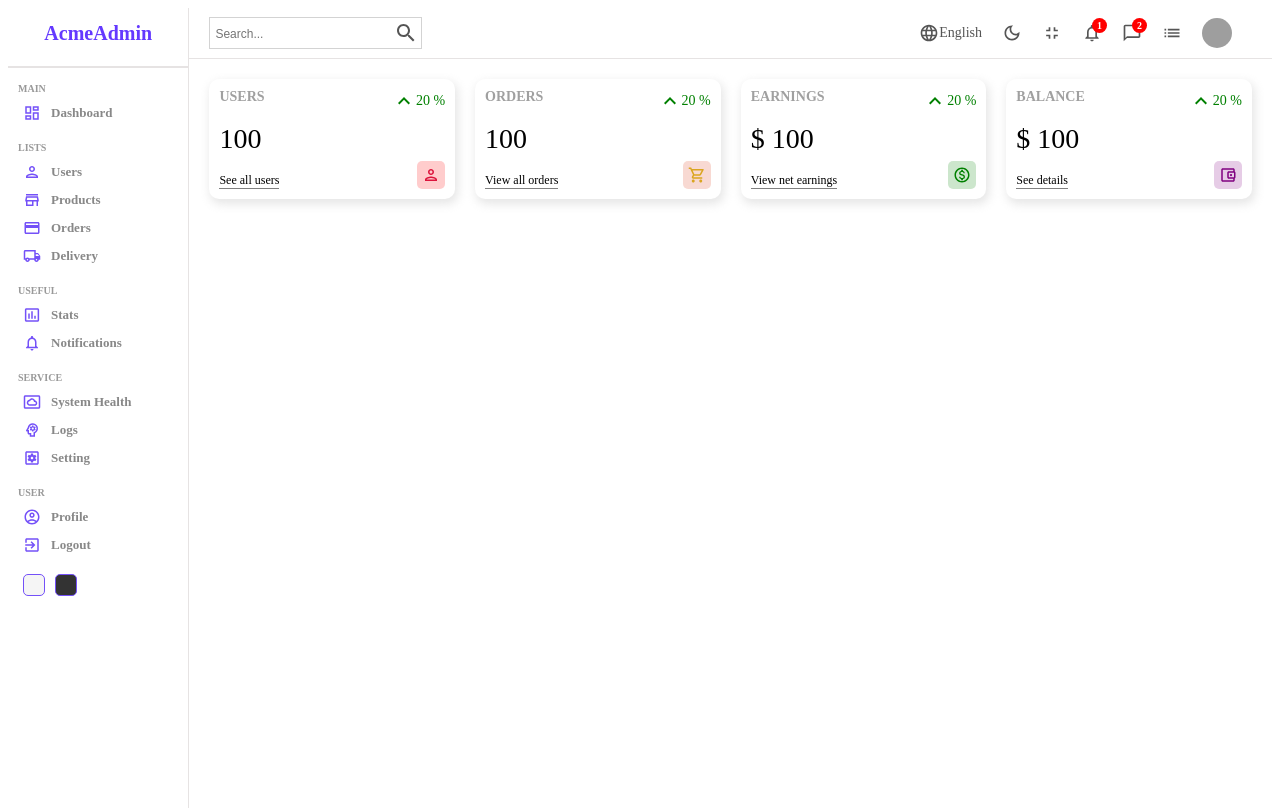
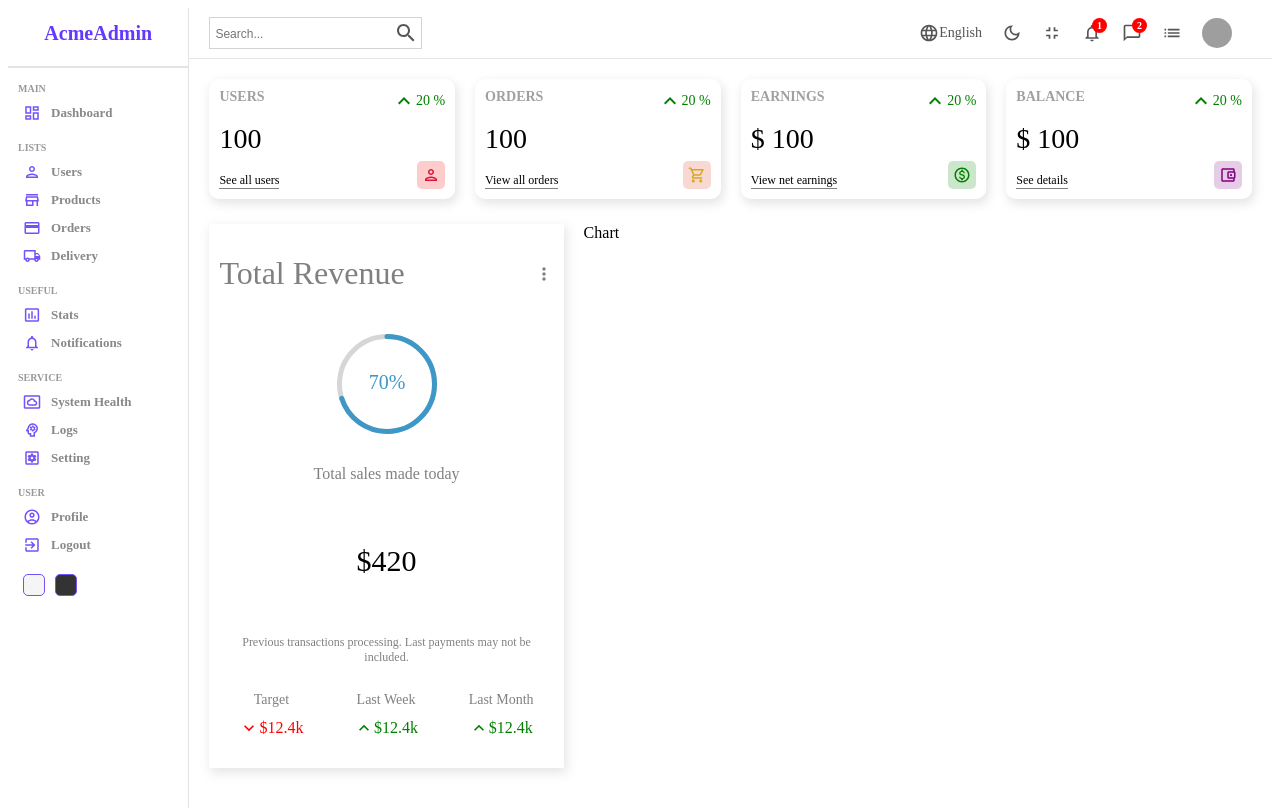
Before and after one commit to corumgold/admin-dashboard, a React (Create React App) app: page / in a window 1280 px wide. Shown: the top 812 px of the page. Built offline with nearby package versions, Linux system fonts and the light colour scheme; grey boxes are pictures that could not be loaded; the HTML template or start-up script is replaced by a standard one.

Commit message:
Style featured component

```diff
--- a/package.json
+++ b/package.json
@@ -11,6 +11,7 @@
     "@testing-library/react": "^13.4.0",
     "@testing-library/user-event": "^13.5.0",
     "react": "^18.2.0",
+    "react-circular-progressbar": "^2.1.0",
     "react-dom": "^18.2.0",
     "react-router-dom": "^6.4.1",
     "react-scripts": "5.0.1",
--- /dev/null
+++ b/src/components/chart/Chart.jsx
@@ -0,0 +1,9 @@
+import "./chart.scss"
+
+const Chart = () => {
+  return (
+    <div className="chart">Chart</div>
+  )
+}
+
+export default Chart
--- /dev/null
+++ b/src/components/chart/chart.scss
@@ -0,0 +1,4 @@
+.chart {
+  flex: 4;
+
+}
--- /dev/null
+++ b/src/components/featured/Featured.jsx
@@ -0,0 +1,54 @@
+import "./featured.scss";
+import { MoreVert } from "@mui/icons-material";
+import { CircularProgressbar } from "react-circular-progressbar";
+import "react-circular-progressbar/dist/styles.css";
+import {
+  KeyboardArrowDownOutlined,
+  KeyboardArrowUpOutlined,
+} from "@mui/icons-material";
+
+const Featured = () => {
+  return (
+    <div className="featured">
+      <div className="top">
+        <h1 className="title">Total Revenue</h1>
+        <MoreVert fontSize="small" />
+      </div>
+      <div className="bottom">
+        <div className="featuredChart">
+          <CircularProgressbar value={70} text={"70%"} strokeWidth={5} />
+        </div>
+        <p className="title">Total sales made today</p>
+        <p className="amount">$420</p>
+        <p className="desc">
+          Previous transactions processing. Last payments may not be included.
+        </p>
+        <div className="summary">
+          <div className="item">
+            <div className="itemTitle">Target</div>
+            <div className="itemResult negative">
+              <KeyboardArrowDownOutlined fontSize="small" />
+              <div className="resultAmount">$12.4k</div>
+            </div>
+          </div>
+          <div className="item">
+            <div className="itemTitle">Last Week</div>
+            <div className="itemResult positive">
+              <KeyboardArrowUpOutlined fontSize="small" />
+              <div className="resultAmount">$12.4k</div>
+            </div>
+          </div>
+          <div className="item">
+            <div className="itemTitle">Last Month</div>
+            <div className="itemResult positive">
+              <KeyboardArrowUpOutlined fontSize="small" />
+              <div className="resultAmount">$12.4k</div>
+            </div>
+          </div>
+        </div>
+      </div>
+    </div>
+  );
+};
+
+export default Featured;
--- /dev/null
+++ b/src/components/featured/featured.scss
@@ -0,0 +1,78 @@
+.featured {
+  flex: 2;
+  -webkit-box-shadow: 2px 4px 10px 1px rgba(0, 0, 0, 0.47);
+  box-shadow: 2px 4px 10px 1px rgba(201, 201, 201, 0.47);
+  padding: 10px;
+
+  .top {
+    display: flex;
+    align-items: center;
+    justify-content: space-between;
+    color: grey;
+
+    .title {
+      font-size: 16;
+      font-weight: 500;
+    }
+  }
+
+  .bottom {
+    padding: 20px;
+    display: flex;
+    flex-direction: column;
+    align-items: center;
+    justify-content: center;
+    gap: 15px;
+
+    .featuredChart {
+      width: 100px;
+      height: 100px;
+    }
+
+    .title {
+      font-weight: 500;
+      color: gray;
+    }
+
+    .amount {
+      font-size: 30px;
+    }
+
+    .desc {
+      font-weight: 300;
+      font-size: 12px;
+      color: grey;
+      text-align: center;
+    }
+
+    .summary {
+      width: 100%;
+      display: flex;
+      align-items: center;
+      justify-content: space-between;
+
+      .item {
+        text-align: center;
+
+        .itemTitle {
+          font-size: 14px;
+          color: grey;
+        }
+
+        .itemResult {
+          display: flex;
+          align-items: center;
+          margin-top: 10px;
+
+          &.positive {
+            color: green;
+          }
+
+          &.negative {
+            color: red;
+          }
+        }
+      }
+    }
+  }
+}
--- a/src/pages/home/Home.jsx
+++ b/src/pages/home/Home.jsx
@@ -1,6 +1,8 @@
 import Navbar from "../../components/navbar/Navbar";
 import Sidebar from "../../components/sidebar/Sidebar";
 import Widget from "../../components/widget/Widget";
+import Featured from "../../components/featured/Featured";
+import Chart from "../../components/chart/Chart";
 import "./home.scss";
 
 const Home = () => {
@@ -15,6 +17,10 @@
           <Widget type="earning" />
           <Widget type="balance" />
         </div>
+        <div className="charts">
+          <Featured />
+          <Chart />
+        </div>
       </div>
     </div>
   );
--- a/src/pages/home/home.scss
+++ b/src/pages/home/home.scss
@@ -4,11 +4,15 @@
   .homeContainer {
     flex: 6;
 
-    .widgets {
+    .widgets, .charts {
       display: flex;
       padding: 20px;
       // same as adding padding to each individual flex item
       gap: 20px;
     }
+
+    .charts {
+      padding: 5px 20px;
+    }
   }
 }
```
Also changed, not shown: 1 other file (tests, documents, lock files or other folders).
